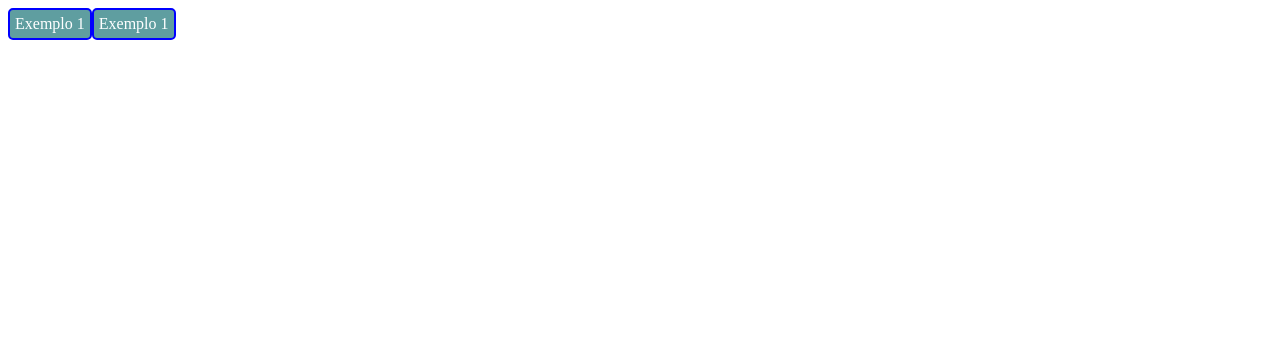
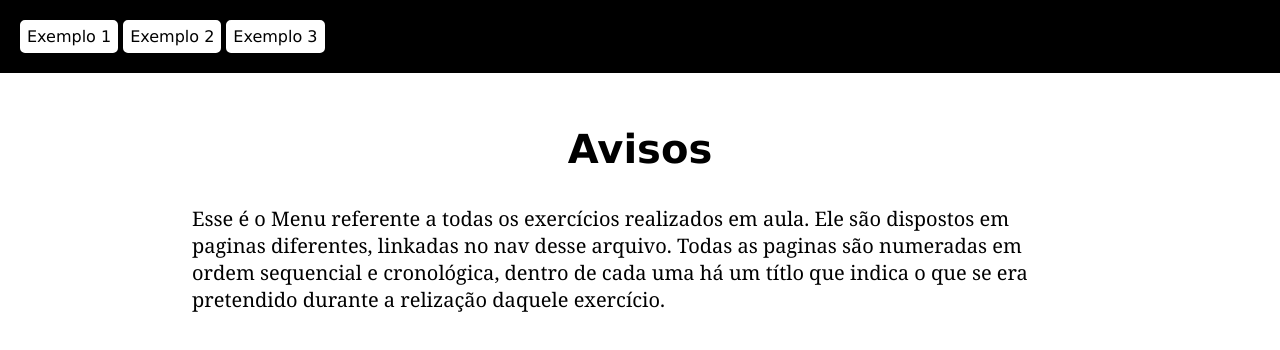
Before and after one commit to luangib/JavaScriptExemples, a plain HTML site: page index.html in a window 1280 px wide. Drawn offline with Linux system fonts and the light colour scheme.

Commit message:
estilizando menu

```diff
--- a/index.html
+++ b/index.html
@@ -7,24 +7,63 @@
 </head>
 <body>
     <style>
+body{
+margin: 0px;
+
+
+
+}
 nav{
 display: flex;
 flex-direction: row;
+gap: 5px;
+background-color: rgb(0, 0, 0);
+padding: 20px;
 
 
 }
 a{
 
    padding: 5px;
-   border: solid 2px blue ;
+   border: solid 2px rgb(255, 255, 255) ;
    text-decoration: none;
-   background-color: cadetblue;
-   color: white;
+   background-color: rgb(255, 255, 255);
+   color: rgb(0, 0, 0);
    border-radius: 5px;
+   font-family: Verdana, Geneva, Tahoma, sans-serif;
 }
 
+a:hover{
+
+background-color: gray;
+color: aliceblue;
+
+}
+
+div{
+margin: auto;
+width: 70%;
+font-family:Cambria, Cochin, Georgia, Times, 'Times New Roman', serif ;
+font-size: 20px;
 
 
+}
+
+section{
+    margin-top: 20px;
+    display: flex;
+flex-direction: column;
+align-items: center;
+
+
+}
+
+h1{
+font-family:Verdana, Geneva, Tahoma, sans-serif ;
+font-size: 40px;
+
+
+}
 
 
 
@@ -33,9 +72,17 @@ a{
 
 <nav>
 <a href="ex1.html">Exemplo 1</a>
-<a href="ex2.html">Exemplo 1</a>
+<a href="ex2.html">Exemplo 2</a>
+<a href="ex3.html">Exemplo 3</a>
 
 </nav>
 
+<section>
+<h1>Avisos</h1>
+
+<div>Esse é o Menu referente a todas os exercícios realizados em aula. Ele são dispostos em paginas diferentes, linkadas no nav desse arquivo. Todas as paginas são numeradas em ordem sequencial e cronológica, dentro de cada uma há um títlo que indica o que se era pretendido durante a relização daquele exercício.
+</div>
+</section>
+
 </body>
 </html>
```
